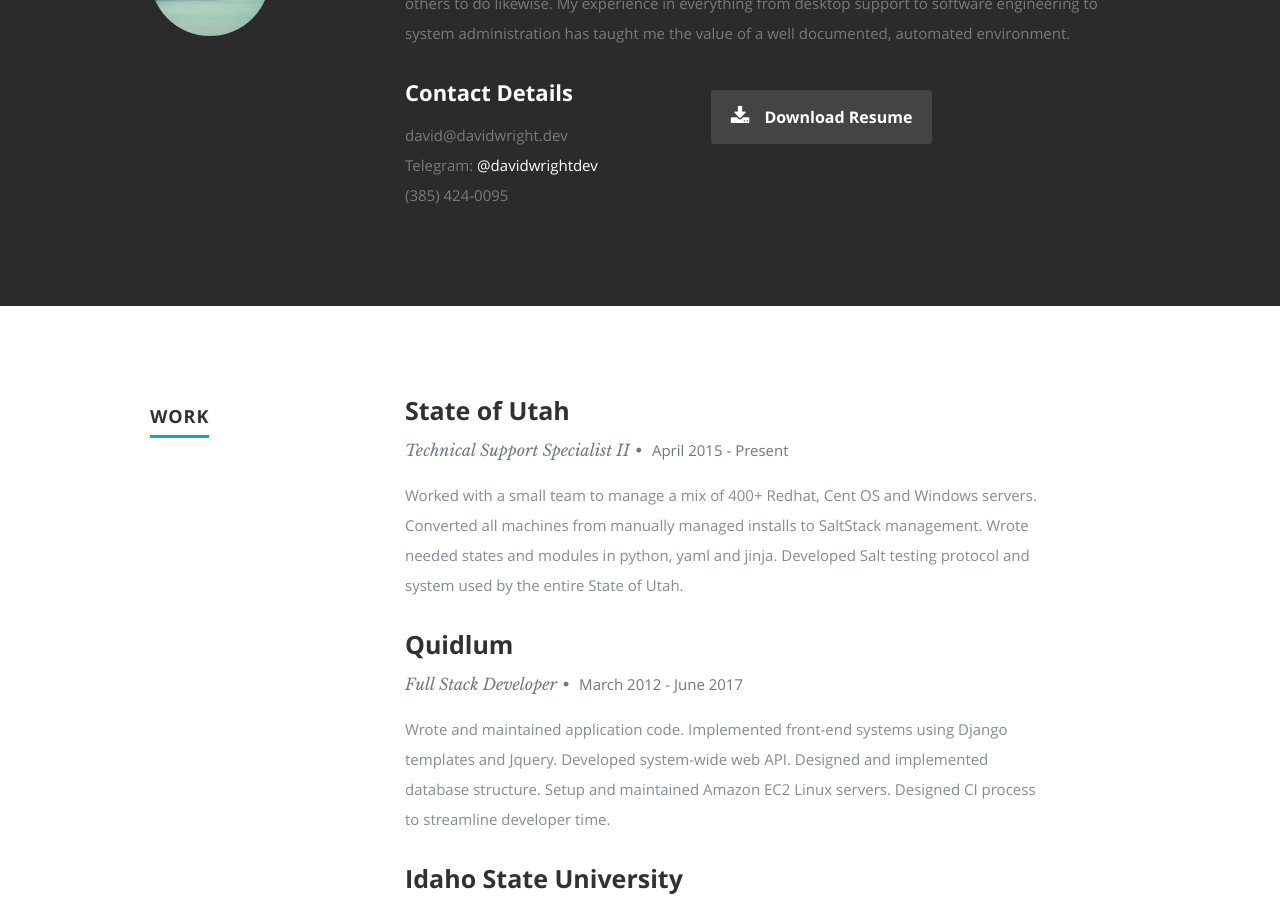
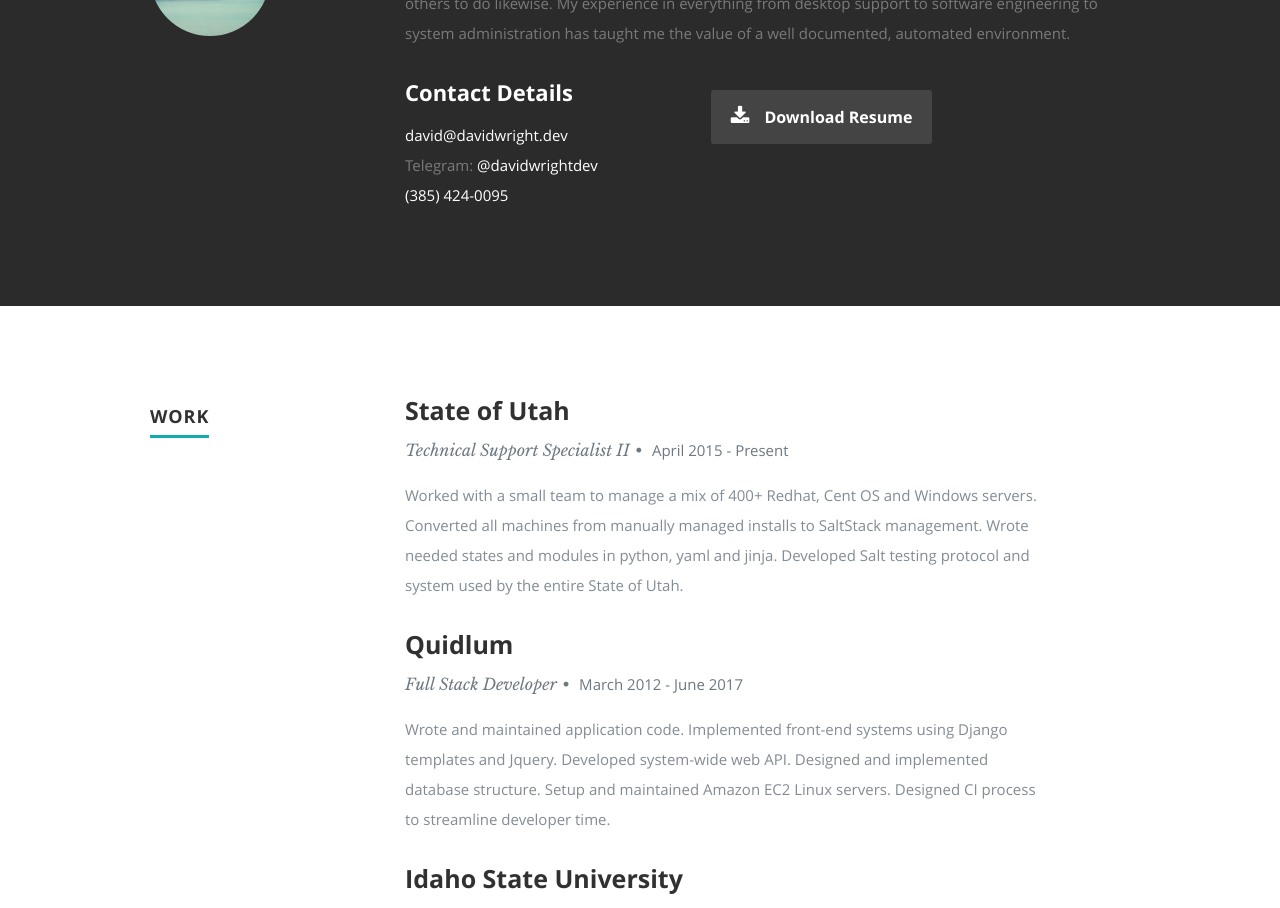
Before and after one commit to david--wright/resume-portfolio-webapp, a React (Create React App) app: page / in a window 1280 px wide. Shown: the part 980-1888 px from the top of the page. Built offline with nearby package versions, Linux system fonts and the light colour scheme.

Commit message:
Add email and tel links

```diff
--- a/src/Components/About.js
+++ b/src/Components/About.js
@@ -26,9 +26,9 @@
                <div className="columns contact-details">
                   <h2>Contact Details</h2>
                   <p className="address">
-                     <span>{email}</span><br />
+                     <span><a href="mailto:{email}">{email}</a></span><br />
                      <span>Telegram: <a href={"https://telegram.me/"+telegram}>@{telegram}</a></span><br />
-						   <span>{phone}</span><br />
+						   <span><a href="tel:{phone}">{phone}</a></span><br />
 
 
 					   </p>
```
